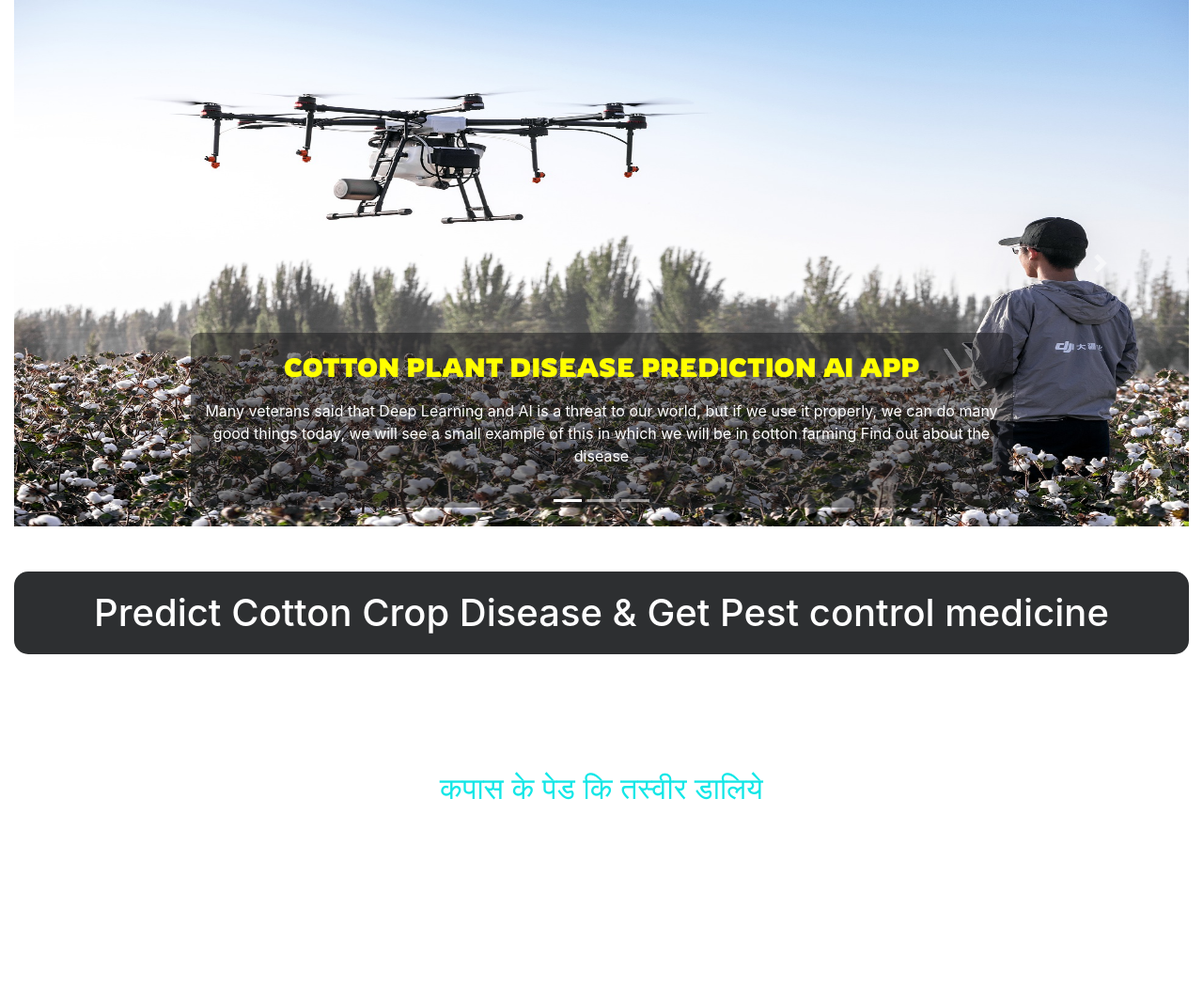
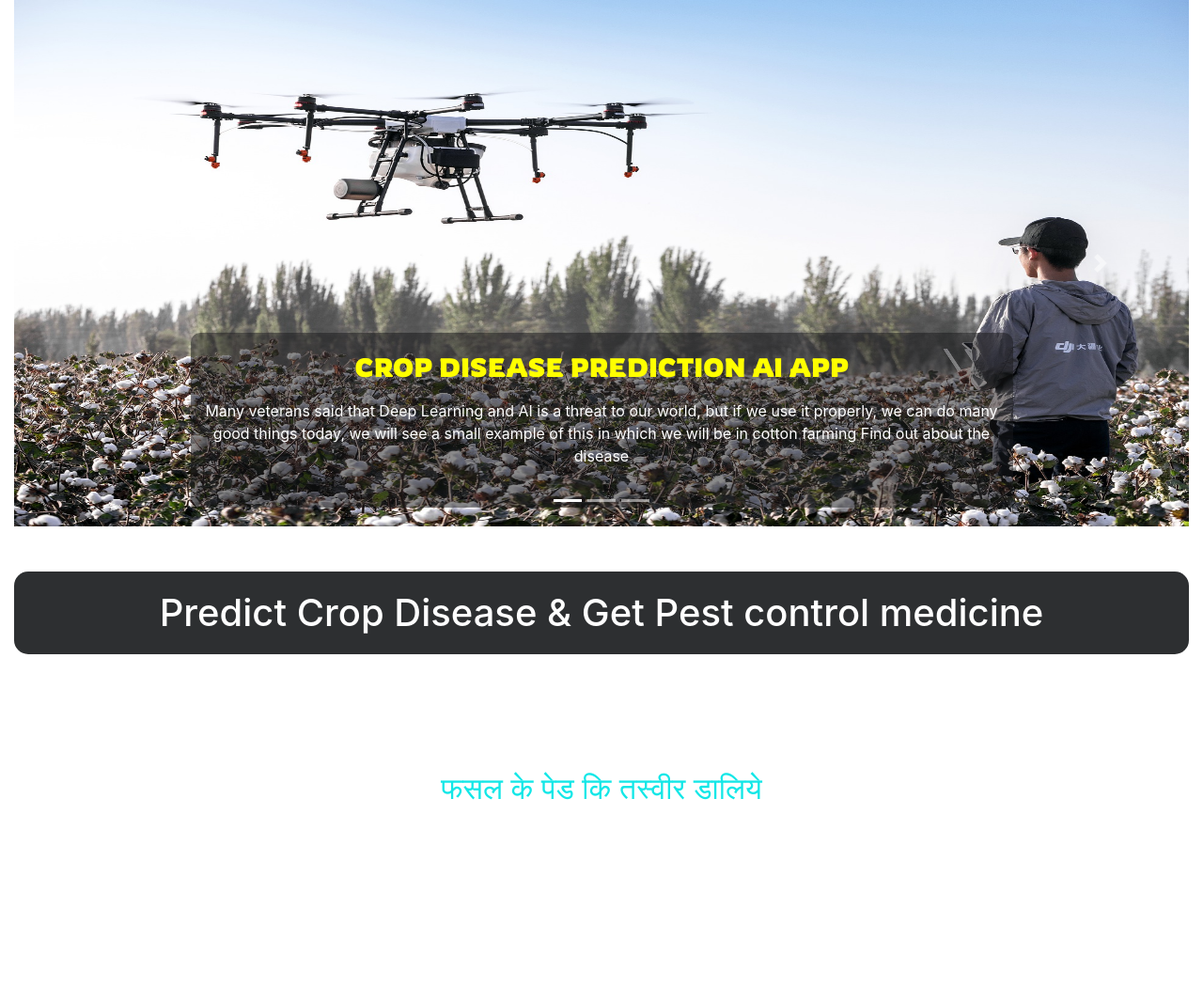
Before and after one commit to avinash1721up/crop-disease, a Flask app: page / in a window 1280 px wide. Shown: the top 1050 px of the page at 94% size. Run offline with Flask 2, Linux system fonts and the light colour scheme; some libraries are stand-ins or nearby versions.

Commit message:
Update index.html

```diff
--- a/templates/index.html
+++ b/templates/index.html
@@ -11,7 +11,7 @@
         integrity="sha384-JcKb8q3iqJ61gNV9KGb8thSsNjpSL0n8PARn9HuZOnIxN0hoP+VmmDGMN5t9UJ0Z" crossorigin="anonymous">
     <link href="https://fonts.googleapis.com/css2?family=Rowdies:wght@700&display=swap" rel="stylesheet">
 
-    <title>COTTON PLANT DISEASE PREDICTION AND </title>
+    <title>CROP DISEASE PREDICTION AND PEST MEDICINE </title>
 
     <style>
         * {
@@ -174,8 +174,8 @@
                             <div class="container background-img3">
                                 <div class="carousel-caption">
 
-                                    <h3>Cotton
-                                        Plant Disease Prediction AI App</h3>
+                                    <h3>Crop
+                                         Disease Prediction AI App</h3>
                                     <p>
                                         Many veterans said that Deep Learning and AI is a threat to our world, but if we
                                         use it properly, we can do many good things today, we will see a small example
@@ -192,7 +192,7 @@
                         <img src="/static/images/img2.jpg" class="d-block w-100" alt="...">
                         <div class="container">
                             <div class="carousel-caption">
-                                <h3>कपास पेड़ का रोग का अंदाज और उपाय
+                                <h3>फसल पेड़ का रोग का अंदाज और उपाय
                                 </h3>
                                 <p>
                                     कई दिग्गजों ने कहा कि Deep Learning and AI यह हमारी दुनिया के लिए खतरा है लेकिन अगर
@@ -238,9 +238,9 @@
     <section>
 
         <div class="container-fluid details">
-            <h1 class="text-center mt-5 ">Predict Cotton Crop Disease & Get Pest control medicine</h1>
+            <h1 class="text-center mt-5 ">Predict Crop Disease & Get Pest control medicine</h1>
 
-            <h2 class="text-center mt-4 mb-4" style="font-size: 2rem;">कपास के पेड कि तस्वीर डालिये</h2>
+            <h2 class="text-center mt-4 mb-4" style="font-size: 2rem;">फसल के पेड कि तस्वीर डालिये</h2>
             <form action="/predict" method="post" enctype="multipart/form-data" onsubmit="showloading()">
 
                 <input type="file" name="image" class="upload">
```
